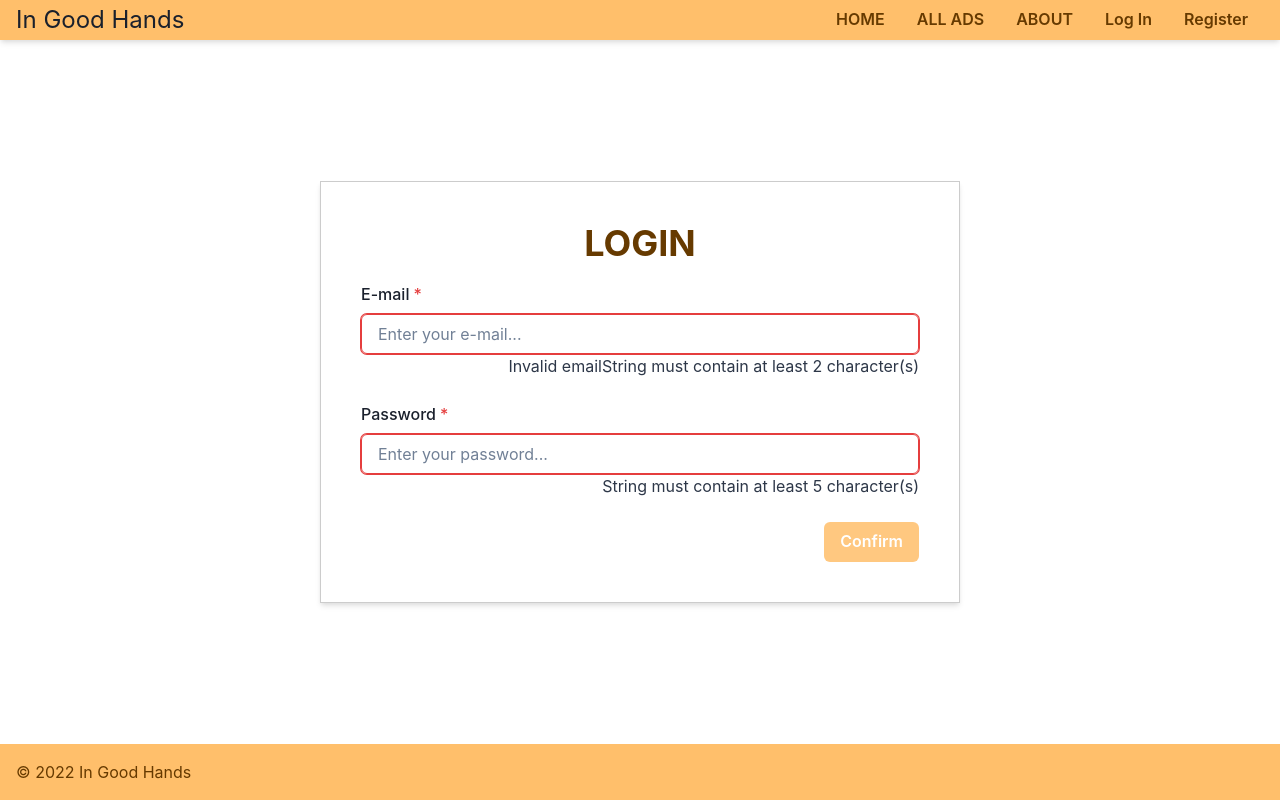
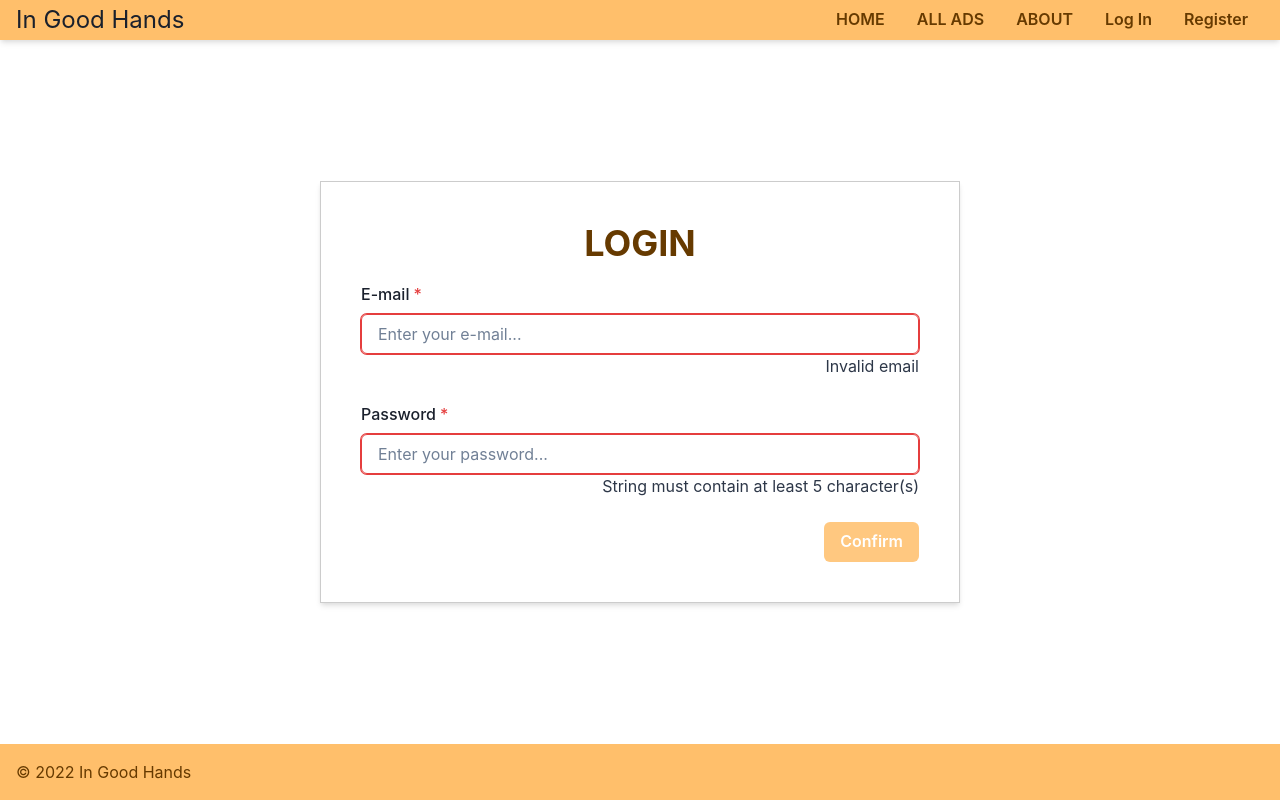
Before and after one commit to antklim89/in_good_hands, a Next.js app: page /login in a window 1280 px wide. Built offline with nearby package versions, Linux system fonts and the light colour scheme; no server answers.

Commit message:
updated InputField

```diff
--- a/components/InputField/InputField.tsx
+++ b/components/InputField/InputField.tsx
@@ -10,7 +10,9 @@ const InputField: FC<InputFieldProps> = ({ error, label, ...props }) => {
         <FormControl isRequired isInvalid={Boolean(error)}>
             {label ? <FormLabel>{label}</FormLabel> : null}
             <Input {...props} colorScheme="primary" />
-            <Text color="gray.700" size="sm" textAlign="end">&nbsp;{error}</Text>
+            <Text color="gray.700" size="sm" textAlign="end">
+                &nbsp;{Array.isArray(error) ? error[0] : error}
+            </Text>
         </FormControl>
     );
 };
```
